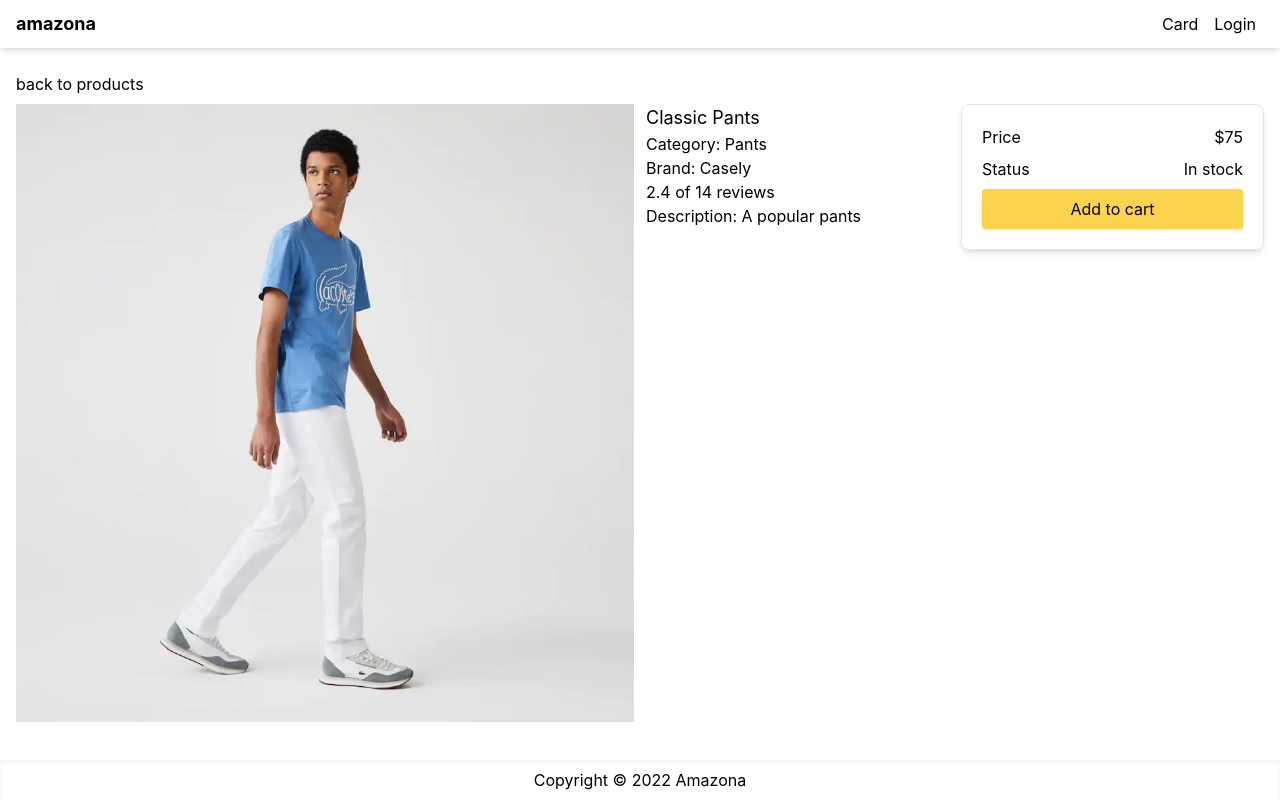
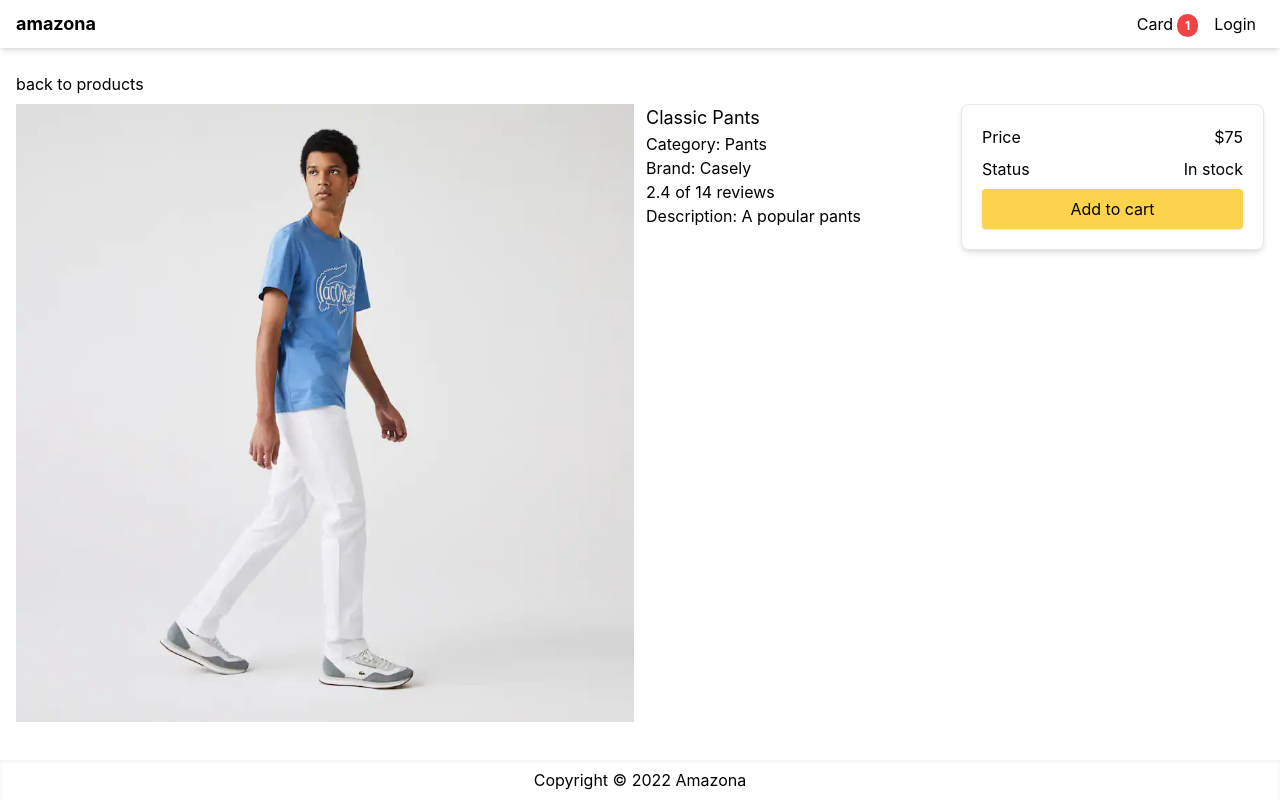
Before and after one commit to minhvu278/ecommerce-nextjs, a Next.js app: page /product/classic-pants in a window 1280 px wide. Both pictures are taken after a click on the button "Add to cart". Built offline with nearby package versions, Linux system fonts and the light colour scheme.

Commit message:
done handle add to cart

```diff
--- a/components/Layout.js
+++ b/components/Layout.js
@@ -1,8 +1,11 @@
-import React from 'react';
+import React, {useContext} from 'react';
 import Head from "next/head";
 import Link from "next/link";
+import {Store} from "../utils/Store";
 
 export default function Layout({title, children}) {
+    const { state, dispatch } = useContext(Store);
+    const { cart } = state
     return (
         <div>
             <Head>
@@ -18,7 +21,14 @@
                         </Link>
                         <div>
                             <Link href="/card">
-                                <a className="p-2">Card</a>
+                                <a className="p-2">
+                                    Card
+                                    {cart.cartItems.length > 0 && (
+                                        <span className="ml-1 rounded-full bg-red-500 px-2 py-1 text-xs font-bold text-white">
+                                            {cart.cartItems.reduce((a, b) => a + b.quantity, 0)}
+                                        </span>
+                                    )}
+                                </a>
                             </Link>
                             <Link href="/login">
                                 <a className="p-2">Login</a>
--- a/pages/_app.js
+++ b/pages/_app.js
@@ -1,7 +1,13 @@
 import '../styles/globals.css'
+import {StoreProvider} from "../utils/Store";
 
 function MyApp({ Component, pageProps }) {
-  return <Component {...pageProps} />
+  return (
+      <StoreProvider>
+        <Component {...pageProps} />
+      </StoreProvider>
+  )
+
 }
 
 export default MyApp
--- a/pages/product/[slug].js
+++ b/pages/product/[slug].js
@@ -1,16 +1,31 @@
-import React from 'react';
+import React, {useContext} from 'react';
 import { useRouter } from 'next/router';
 import Layout from "../../components/Layout";
 import data from "../../utils/data";
 import Link from "next/link";
 import Image from "next/image";
+import {Store} from "../../utils/Store";
 
 export default function ProductScreen() {
+    const {state, dispatch} = useContext(Store)
+
     const {query} = useRouter();
     const { slug } = query;
     const product = data.products.find((x) => x.slug === slug);
     if (!product) {
         return <div>Product Not Found</div>
+    }
+
+    const addToCartHandler = () => {
+        const existItem = state.cart.cartItems.find((x) => x.slug === product.slug)
+        const quantity = existItem ? existItem.quantity + 1 : 1
+
+        if (product.countInStock < quantity) {
+            alert('Sorry. Product is out of stock')
+            return
+        }
+
+        dispatch({ type: 'CARD_ADD_ITEM', payload: {...product, quantity}})
     }
     return (
         <Layout title={product.name}>
@@ -52,6 +67,7 @@
                         </div>
                         <button
                             className="primary-button w-full"
+                            onClick={addToCartHandler}
                         >
                             Add to cart
                         </button>
--- /dev/null
+++ b/utils/Store.js
@@ -0,0 +1,30 @@
+import {createContext, useReducer} from 'react';
+
+export const Store = createContext();
+
+const initialState = {
+    cart: {cartItems: []},
+}
+
+function reducer(state, action) {
+    switch (action.type) {
+        case 'CARD_ADD_ITEM': {
+            const newItem = action.payload;
+            const existItem = state.cart.cartItems.find(
+                (item) => item.slug === newItem.slug
+            );
+            const cartItems = existItem ? state.cart.cartItems.map((item) =>
+                item.name === existItem.name ? newItem : item
+            ) : [...state.cart.cartItems, newItem];
+            return {...state, cart: {...state.cart, cartItems}}
+        }
+        default:
+            return state;
+    }
+}
+
+export function StoreProvider({ children }) {
+    const [state, dispatch] = useReducer(reducer, initialState);
+    const value = {state, dispatch};
+    return <Store.Provider value={value}>{children}</Store.Provider>
+}
```
